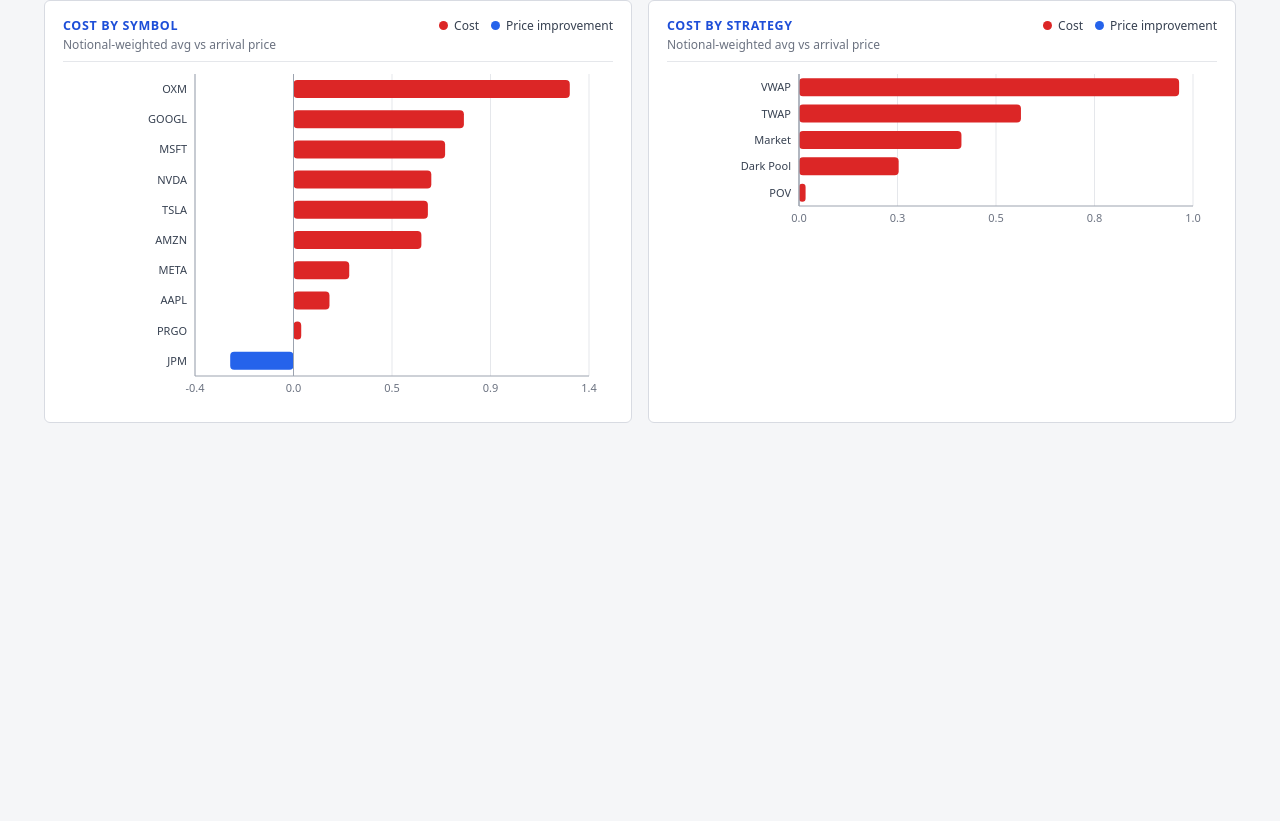
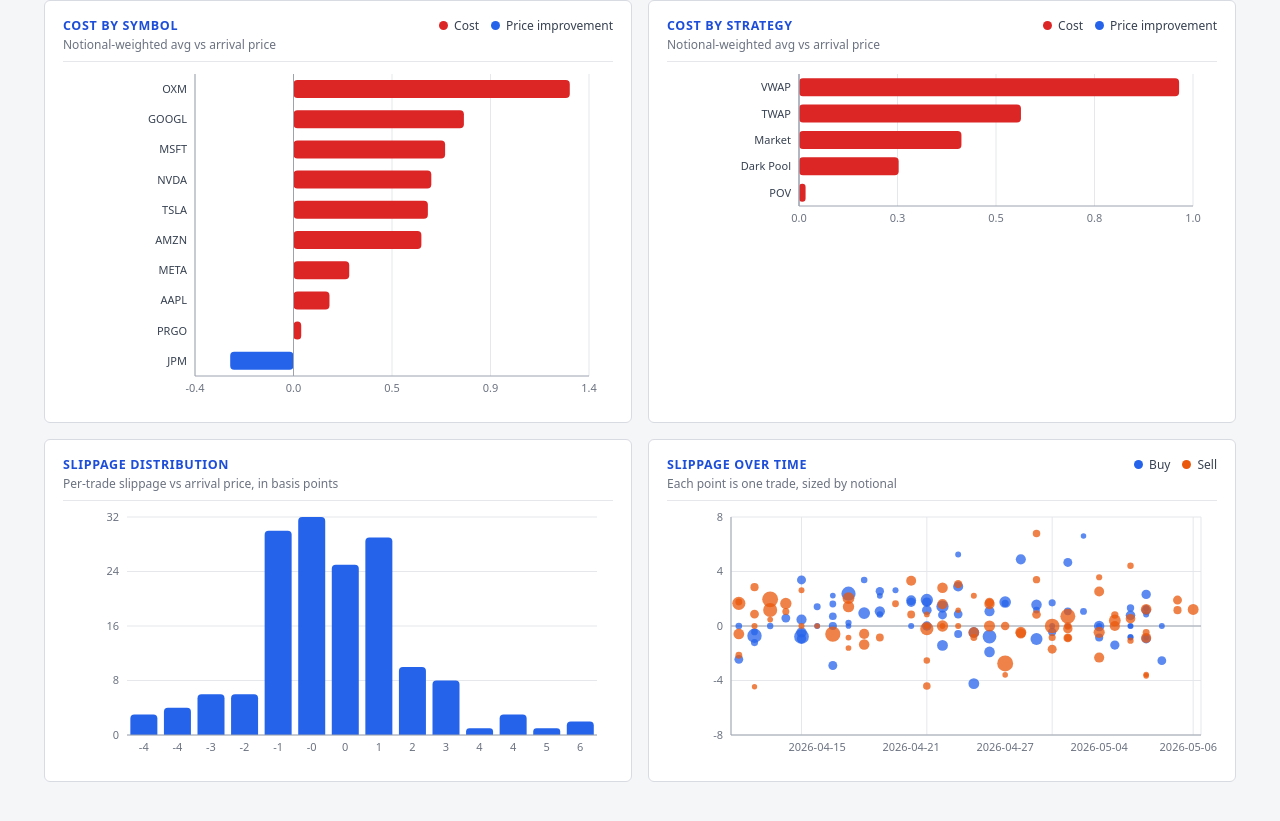
Before and after one commit to amishpr/transaction-cost-analysis-tool, a React (Vite) app: page / in a window 1280 px wide. Shown: the part 371-1192 px from the top of the page. Before the commit the page ends 854 px from the top, so only its background shows below. Built offline with nearby package versions, Linux system fonts and the light colour scheme.

Commit message:
Add the slippage distribution and timeline charts
The histogram shows the shape of the cost distribution, which an average hides. The timeline
makes it easy to spot a single bad day.

```diff
--- a/src/App.tsx
+++ b/src/App.tsx
@@ -1,6 +1,8 @@
 import { useMemo, useState } from "react";
 import "./App.css";
 import { CostByGroupChart } from "./components/CostByGroupChart";
+import { SlippageHistogram } from "./components/SlippageHistogram";
+import { SlippageTimeline } from "./components/SlippageTimeline";
 import { StatTile } from "./components/StatTile";
 import { generateSampleTrades } from "./lib/sampleData";
 import { computeMetrics, groupBy, summarize } from "./lib/tca";
@@ -67,6 +69,8 @@
         <div className="chart-grid">
           <CostByGroupChart title="Cost by symbol" subtitle="Notional-weighted avg vs arrival price" data={bySymbol} />
           <CostByGroupChart title="Cost by strategy" subtitle="Notional-weighted avg vs arrival price" data={byStrategy} />
+          <SlippageHistogram values={allMetrics.map((t) => t.arrivalSlippageBps)} />
+          <SlippageTimeline trades={allMetrics} />
         </div>
       </section>
     </main>
--- /dev/null
+++ b/src/components/SlippageHistogram.tsx
@@ -0,0 +1,71 @@
+import {
+  Bar,
+  BarChart,
+  CartesianGrid,
+  ReferenceLine,
+  ResponsiveContainer,
+  Tooltip,
+  XAxis,
+  YAxis,
+} from "recharts";
+import { histogram } from "../lib/tca";
+import { ChartCard } from "./ChartCard";
+import { ChartTooltip } from "./ChartTooltip";
+
+interface SlippageHistogramProps {
+  values: number[];
+}
+
+export function SlippageHistogram({ values }: SlippageHistogramProps) {
+  const bins = histogram(values, 14);
+
+  return (
+    <ChartCard
+      title="Slippage distribution"
+      subtitle="Per-trade slippage vs arrival price, in basis points"
+    >
+      <ResponsiveContainer width="100%" height={260}>
+        <BarChart data={bins} margin={{ top: 8, right: 16, bottom: 4, left: 4 }}>
+          <CartesianGrid vertical={false} stroke="#e5e7eb" />
+          <XAxis
+            dataKey="from"
+            tick={{ fill: "#6b7280", fontSize: 11 }}
+            axisLine={{ stroke: "#9ca3af" }}
+            tickLine={false}
+            tickFormatter={(v: number) => v.toFixed(0)}
+          />
+          <YAxis
+            tick={{ fill: "#6b7280", fontSize: 11 }}
+            axisLine={false}
+            tickLine={false}
+            allowDecimals={false}
+          />
+          <ReferenceLine x={0} stroke="#9ca3af" />
+          <Tooltip
+            cursor={{ fill: "#e5e7eb", opacity: 0.5 }}
+            content={({ active, payload }) => {
+              const row = payload?.[0]?.payload as
+                | { from: number; to: number; count: number }
+                | undefined;
+              if (!row) return null;
+              return (
+                <ChartTooltip
+                  active={active}
+                  title={`${row.from.toFixed(1)} to ${row.to.toFixed(1)} bps`}
+                  rows={[{ label: "Trades", value: String(row.count) }]}
+                />
+              );
+            }}
+          />
+          <Bar
+            dataKey="count"
+            fill="#2563eb"
+            radius={[4, 4, 0, 0]}
+            maxBarSize={28}
+            isAnimationActive={false}
+          />
+        </BarChart>
+      </ResponsiveContainer>
+    </ChartCard>
+  );
+}
--- /dev/null
+++ b/src/components/SlippageTimeline.tsx
@@ -0,0 +1,93 @@
+import {
+  CartesianGrid,
+  ReferenceLine,
+  ResponsiveContainer,
+  Scatter,
+  ScatterChart,
+  Tooltip,
+  XAxis,
+  YAxis,
+  ZAxis,
+} from "recharts";
+import type { TradeMetrics } from "../types";
+import { ChartCard } from "./ChartCard";
+import { ChartTooltip } from "./ChartTooltip";
+
+interface SlippageTimelineProps {
+  trades: TradeMetrics[];
+}
+
+export function SlippageTimeline({ trades }: SlippageTimelineProps) {
+  const buys = trades.filter((t) => t.side === "BUY");
+  const sells = trades.filter((t) => t.side === "SELL");
+
+  return (
+    <ChartCard
+      title="Slippage over time"
+      subtitle="Each point is one trade, sized by notional"
+      legend={
+        <>
+          <span className="legend-item">
+            <span className="legend-swatch" style={{ background: "#2563eb" }} />
+            Buy
+          </span>
+          <span className="legend-item">
+            <span className="legend-swatch" style={{ background: "#ea580c" }} />
+            Sell
+          </span>
+        </>
+      }
+    >
+      <ResponsiveContainer width="100%" height={260}>
+        <ScatterChart margin={{ top: 8, right: 16, bottom: 4, left: 4 }}>
+          <CartesianGrid stroke="#e5e7eb" />
+          <XAxis
+            dataKey="date"
+            type="category"
+            allowDuplicatedCategory={false}
+            tick={{ fill: "#6b7280", fontSize: 11 }}
+            axisLine={{ stroke: "#9ca3af" }}
+            tickLine={false}
+            minTickGap={30}
+          />
+          <YAxis
+            dataKey="arrivalSlippageBps"
+            name="Slippage"
+            tick={{ fill: "#6b7280", fontSize: 11 }}
+            axisLine={{ stroke: "#9ca3af" }}
+            tickLine={false}
+            tickFormatter={(v: number) => v.toFixed(0)}
+          />
+          <ZAxis dataKey="notional" range={[20, 200]} />
+          <ReferenceLine y={0} stroke="#9ca3af" />
+          <Tooltip
+            cursor={{ stroke: "#9ca3af", strokeDasharray: "3 3" }}
+            content={({ active, payload }) => {
+              const row = payload?.[0]?.payload as TradeMetrics | undefined;
+              if (!row) return null;
+              return (
+                <ChartTooltip
+                  active={active}
+                  title={`${row.symbol} · ${row.date}`}
+                  rows={[
+                    { label: "Side", value: row.side },
+                    { label: "Slippage vs arrival", value: `${row.arrivalSlippageBps.toFixed(1)} bps` },
+                    { label: "Notional", value: `$${row.notional.toLocaleString()}` },
+                    { label: "Strategy", value: row.strategy },
+                  ]}
+                />
+              );
+            }}
+          />
+          <Scatter data={buys} fill="#2563eb" fillOpacity={0.75} isAnimationActive={false} />
+          <Scatter
+            data={sells}
+            fill="#ea580c"
+            fillOpacity={0.75}
+            isAnimationActive={false}
+          />
+        </ScatterChart>
+      </ResponsiveContainer>
+    </ChartCard>
+  );
+}
```
